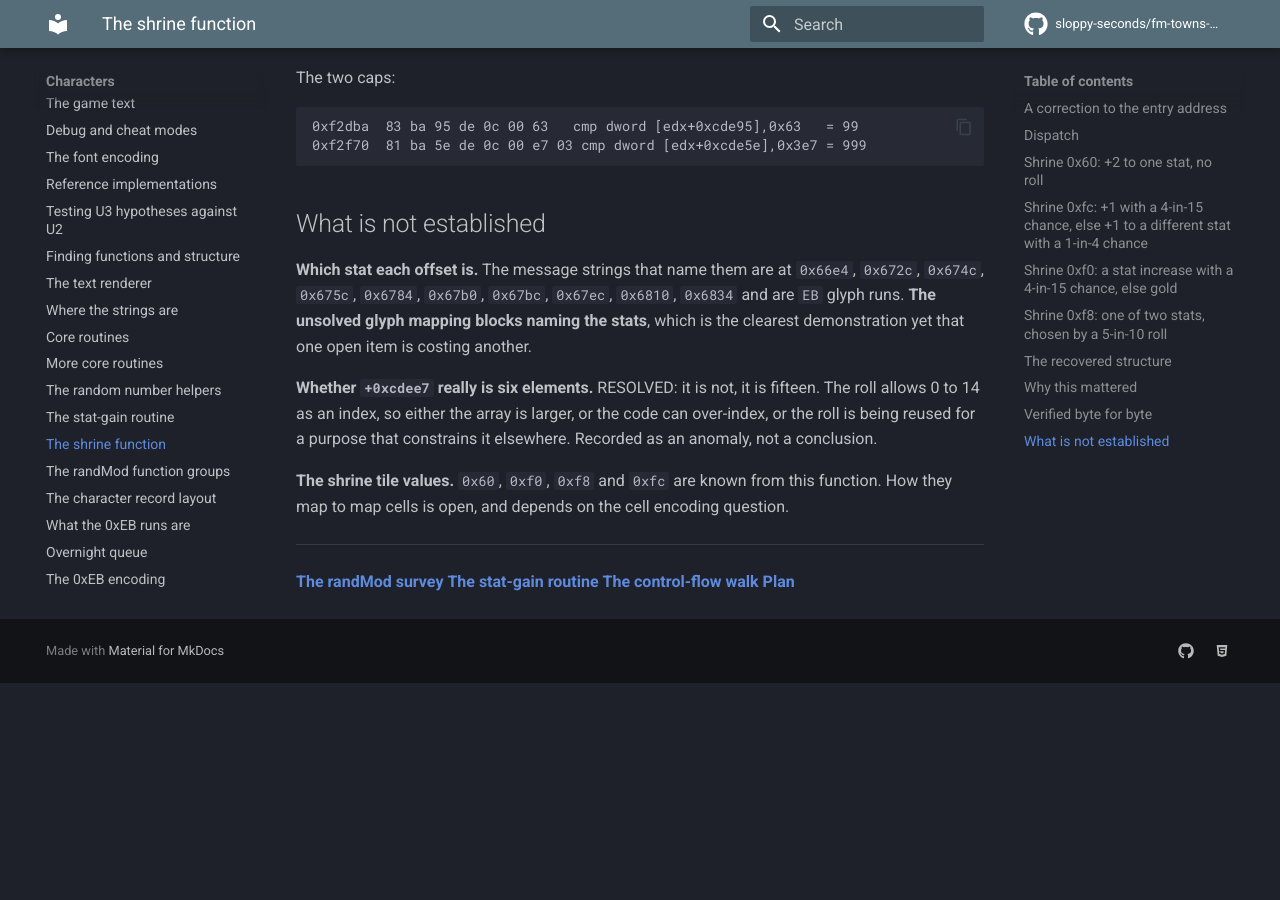
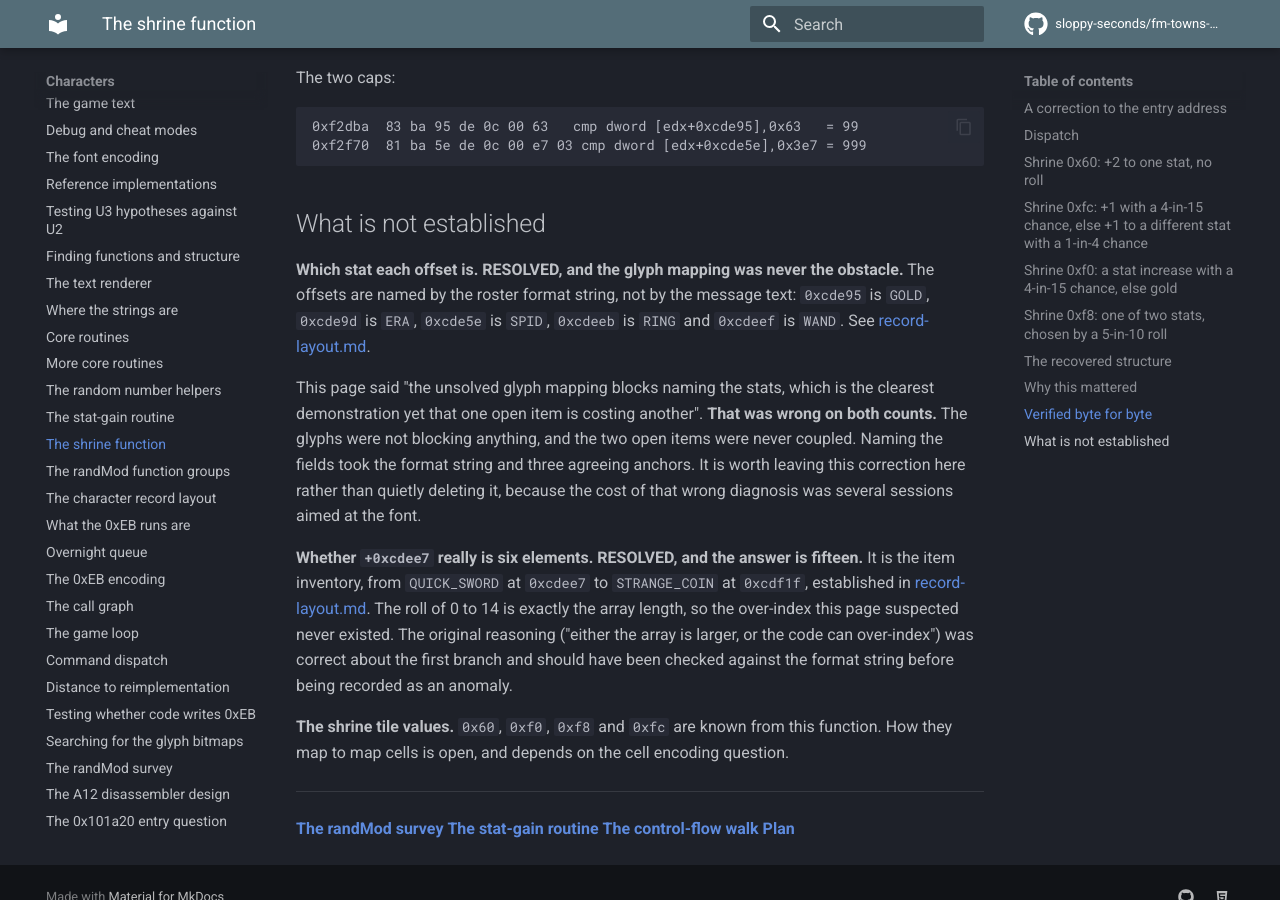
Before and after one commit to sloppy-seconds/fm-towns-ultima, an MkDocs documentation site: the page built from docs/shrine-function.md, in a window 1280 px wide and 900 px high, scrolled down 3921 px. Built offline with MkDocs 1.6.1 and Material for MkDocs 9.7.7, drawn with Linux system fonts in a browser that asks for light colours; comment, search, counter and statistics services are not loaded; before the commit the page ends 4604 px from its top, so only the background shows below that.

Commit message:
Finish the docs sweep. Two stale claims survived my own "done" and both mattered
Paul asked whether the stale docs were actually fixed. Mostly yes, but a systematic pass found three
things the previous sweep missed.

SHRINE-FUNCTION.MD carried a whole falsified section. "Which stat each offset is" claimed the unsolved
glyph mapping blocked naming the stats and called it the clearest demonstration that one open item was
costing another. Both halves were wrong. The offsets are named by the roster format string, not the
message text: 0xcde95 is GOLD, 0xcde9d is ERA, 0xcde5e is SPID, 0xcdeeb is RING, 0xcdeef is WAND. And
the glyphs were never blocking anything, so the two items were never coupled. That wrong diagnosis cost
several sessions aimed at the font, so the correction stays visible rather than being deleted.

Its second stale item said "Whether +0xcdee7 really is six elements" and trailed off into "either the
array is larger, or the code can over-index". The first branch was right, it is fifteen, and the
over-index never existed. My earlier patch had edited only the head of that sentence and left the old
reasoning running on from it, which is the same silent-partial-edit failure this project has recorded
before.

OVERNIGHT.MD described six items as pending work that are all done, and still quoted WORLD_FILL_FROM as
61,952 after I changed it to 0. Each item now opens with its outcome, and the page says at the top that
it is a record rather than a queue.

WORLD-FORMAT.MD said "a constant in our own tooling is wrong" in the present tense after the fix had
landed. Past tense now, with a note that the cause is kept because the old value may still be quoted.

Ran a systematic check afterwards rather than trusting my own grep: six known-false claims, each
searched across all 58 pages. Every remaining hit is a correction quoting the old claim, which is what
those are supposed to look like. 122 checks and 28 savedisk checks pass.

```diff
--- a/docs/overnight.md
+++ b/docs/overnight.md
@@ -1,4 +1,8 @@
 # Overnight queue
+
+**STATUS: all six items worked. See the outcome note at the top of each item.** This page is kept as
+the record of what was queued and what it produced, not as pending work. For what to do next, see
+[plan.md](plan.md).
 
 Work that needs nobody watching. Every item here needs no emulator, no keypress and no decision from a
 human, and each ends in either a committed page or a recorded negative with its measurement.
@@ -33,6 +37,8 @@
 ---
 
 ## Item 1: name the top-level routines
+
+**DONE.** 22 routines named. The game loop was found while doing item 2. See [call-graph.md](call-graph.md).
 
 `tools/callgraph.js` is committed and already answers the structural question. Measured:
 
@@ -72,6 +78,9 @@
 
 ## Item 2: the game loop
 
+**DONE.** It is three instructions at `0xe97c0`: set the running flag to `-1`, `call 0xf6ebc`, `jnz`
+back while the flag is non-zero. See [game-loop.md](game-loop.md).
+
 Once `0xf6ebc` and its siblings are named, find the routine that **drives a turn**. It will be one
 that calls several of the named subsystems in sequence and loops.
 
@@ -87,6 +96,10 @@
 
 ## Item 3: identify the data tables the skeleton references
 
+**PARTLY DONE.** The command dispatcher and its ten-entry table were found. The second dispatcher's
+`cs:`-relative table still resolves to code, a second independent case of the same problem. See
+[command-dispatch.md](command-dispatch.md).
+
 Reading the named routines will surface `mov reg,[disp32]` and `push imm32` references into data
 regions. Those are the monster table, item table, spell table, town table, shop tables.
 
@@ -97,6 +110,10 @@
 table that can be laid out is laid out in a page.
 
 ## Item 4: `WORLD*.UT2` format
+
+**DONE, as a negative.** The save cannot answer it: all four characters are at `MAP=0`, `WORLD=0`, so
+there is no populated world in the file. Also fixed a wrong `WORLD_FILL_LEN` in our own tooling. See
+[world-format.md](world-format.md).
 
 **Half solved.** Measured from `saves/maxed_four.hdm`, by `tools/worldfmt.js`:
 
@@ -123,12 +140,19 @@
 **A real negative already: all four world files are byte-identical**, so either the format carries no
 per-slot state or this save never wrote any.
 
-**Open:** whether `30..34` indexes five things, whether rows 2 and 3 are `mask << n` rotations, what
-reads a constant `2`, and why `WORLD_FILL_FROM` is 61,952 when data ends at 768.
+**Resolved since this was written:** `WORLD_FILL_FROM` is not 61,952. It is 0, because the game writes
+no fill inside a world file at all. The 6,144 bytes of `0xE5` our generator wrote there were the disk's
+free-space fill leaking into file content, and that is now fixed.
+
+**Open:** whether `30..34` indexes five things, whether rows 2 and 3 are `mask << n` rotations, and what
+reads a constant `2`.
 
 **Done when** `world-format.md` has a measured layout or a recorded negative.
 
 ## Item 5: assert the new findings in `verify.js`
+
+**DONE.** `verify.js` went from 107 checks to 122. Getting there found a bug in `tools/ebcorpus.js`,
+which was rejecting `0xEB` as a trail byte.
 
 The reproducibility contract is missing recent results. All of these are cleanly assertable:
 
@@ -142,6 +166,9 @@
 
 ## Item 6: docs drift sweep
 
+**DONE.** Corrected `shrine-function.md`, which still carried the wrong diagnosis that the glyph mapping
+blocked naming the fields. Checked `roster-reference.md` and found it was never stale.
+
 58 pages, several written before later corrections. Known drift:
 
 - `shrine-function.md`: DONE, body now names the item inventory rather than a "six-element stat
--- a/docs/shrine-function.md
+++ b/docs/shrine-function.md
@@ -171,14 +171,23 @@
 
 ## What is not established
 
-**Which stat each offset is.** The message strings that name them are at `0x66e4`, `0x672c`,
-`0x674c`, `0x675c`, `0x6784`, `0x67b0`, `0x67bc`, `0x67ec`, `0x6810`, `0x6834` and are `EB` glyph
-runs. **The unsolved glyph mapping blocks naming the stats**, which is the clearest demonstration
-yet that one open item is costing another.
+**Which stat each offset is.** **RESOLVED, and the glyph mapping was never the obstacle.** The offsets
+are named by the roster format string, not by the message text: `0xcde95` is `GOLD`, `0xcde9d` is `ERA`,
+`0xcde5e` is `SPID`, `0xcdeeb` is `RING` and `0xcdeef` is `WAND`. See
+[record-layout.md](record-layout.md).
 
-**Whether `+0xcdee7` really is six elements.** RESOLVED: it is not, it is fifteen. The roll allows 0 to 14 as an index, so either the
-array is larger, or the code can over-index, or the roll is being reused for a purpose that
-constrains it elsewhere. Recorded as an anomaly, not a conclusion.
+This page said "the unsolved glyph mapping blocks naming the stats, which is the clearest
+demonstration yet that one open item is costing another". **That was wrong on both counts.** The glyphs
+were not blocking anything, and the two open items were never coupled. Naming the fields took the format
+string and three agreeing anchors. It is worth leaving this correction here rather than quietly deleting
+it, because the cost of that wrong diagnosis was several sessions aimed at the font.
+
+**Whether `+0xcdee7` really is six elements.** **RESOLVED, and the answer is fifteen.** It is the item
+inventory, from `QUICK_SWORD` at `0xcdee7` to `STRANGE_COIN` at `0xcdf1f`, established in
+[record-layout.md](record-layout.md). The roll of 0 to 14 is exactly the array length, so the
+over-index this page suspected never existed. The original reasoning ("either the array is larger, or
+the code can over-index") was correct about the first branch and should have been checked against the
+format string before being recorded as an anomaly.
 
 **The shrine tile values.** `0x60`, `0xf0`, `0xf8` and `0xfc` are known from this function. How they
 map to map cells is open, and depends on the cell encoding question.
```
Also changed, not shown: other parts of docs/overnight.md (+0 -1 lines), docs/world-format.md (+5 -2 lines).
